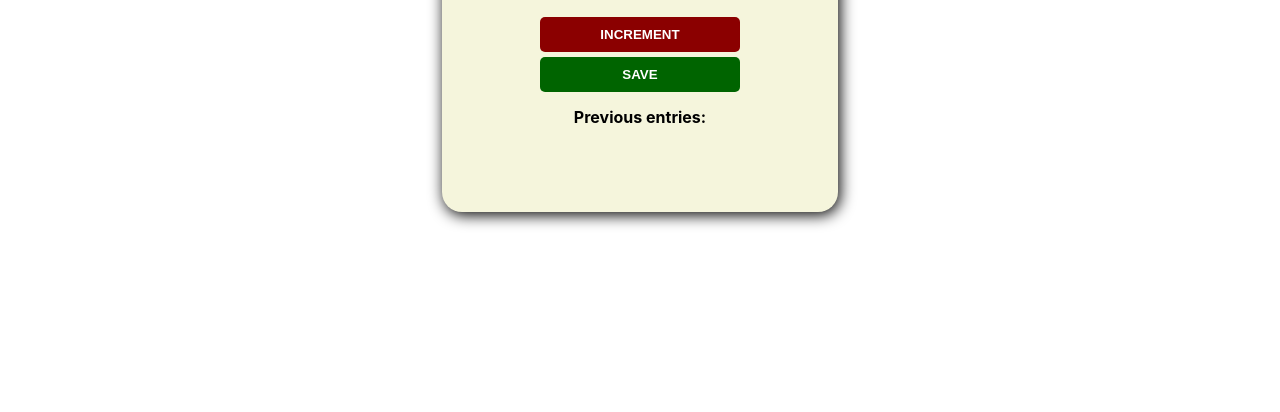
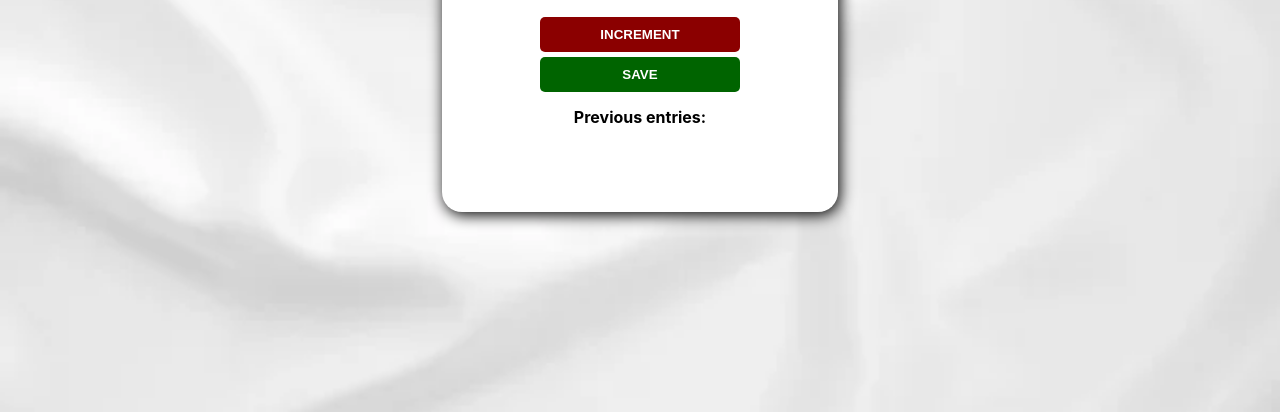
Before and after one commit to sheypalo/js-counter, a plain HTML site: page index.html in a window 1280 px wide. Shown: the part 388-800 px from the top of the page. Drawn offline with Linux system fonts and the light colour scheme.

Commit message:
changed background design

```diff
--- a/index.css
+++ b/index.css
@@ -9,6 +9,7 @@ body {
     font-weight: bold;
     text-align: center;
     background-repeat: no-repeat;
+
 }
 
 h1 {
@@ -53,10 +54,12 @@ button {
     display: flex;
     align-items: center;
     justify-content: center;
-    background-color: white;
+    background-image: url(bg.jpg);
+    background-repeat: no-repeat;
+    background-size: cover;
 }
 .cont-2 {
-    background-color: beige;
+    background-color: white;
     display: flex;
     flex-direction: column;
     justify-content: center;
```
Also changed, not shown: bg.jpg (added), mall.jpg (deleted).
